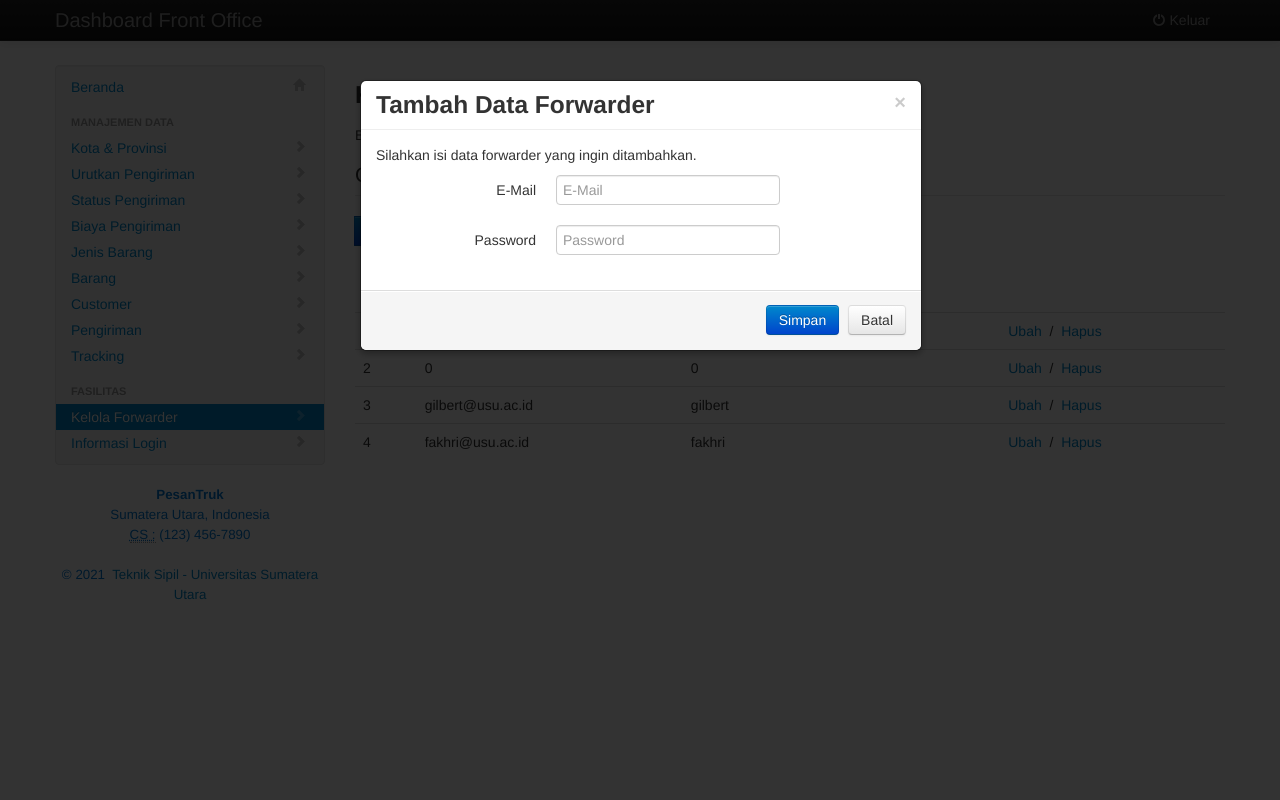
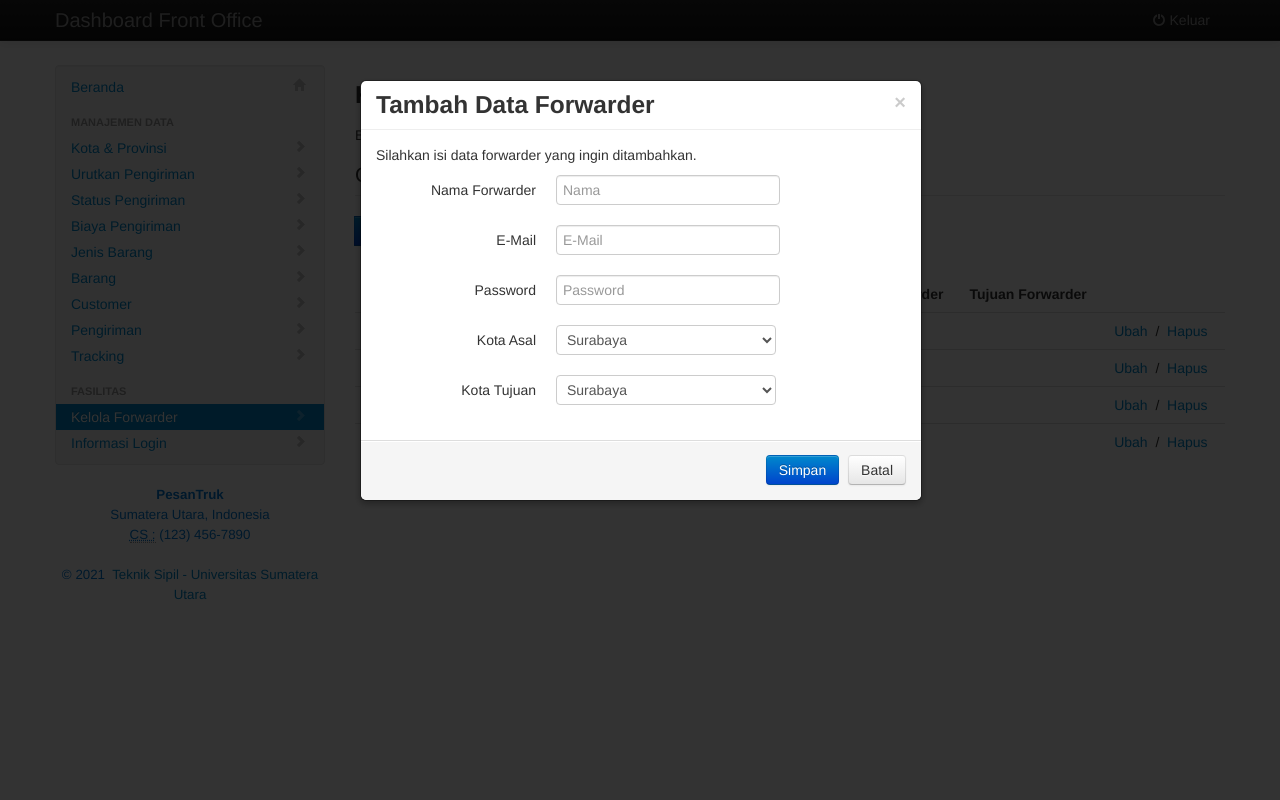
Before and after one commit to fakhririzha/aplikasi-logistik, a CodeIgniter app: page /psi-haluanindah-master/index.php/pg_admin/forwarder in a window 1280 px wide, after a click on "Tambah Data". Run offline with CodeIgniter, Linux system fonts and the light colour scheme; data comes from the database, SQL or seed files in the repository; data that the repository does not hold is empty; some libraries are stand-ins or nearby versions.

Commit message:
Menambahkan rute perjalanan default oleh forwarder

```diff
--- a/application/controllers/pg_admin.php
+++ b/application/controllers/pg_admin.php
@@ -1,7 +1,8 @@
 <?php
+
 /**
-* @author Thony Hermawan
-*/
+ * @author Thony Hermawan
+ */
 class Pg_admin extends CI_Controller
 {
 
@@ -54,7 +55,7 @@ class Pg_admin extends CI_Controller
 	{
 		$this->session->sess_destroy();
 		$this->session->set_flashdata('result', 'Anda sudah keluar');
-		header('location:'.base_url().'index.php/pg_admin/login');
+		header('location:' . base_url() . 'index.php/pg_admin/login');
 		redirect('pg_admin/login', 'refresh');
 	}
 
@@ -64,7 +65,7 @@ class Pg_admin extends CI_Controller
 		$data['konten'] = 'admin/kota_provinsi';
 		$data['aktif'] = 'active';
 		$data['kota'] = $this->mkota->getAllKota();
-		$data['provinsi'] = $this->mkota->getAllProvinsi();//$this->mprovinsi->getAllProvinsi();
+		$data['provinsi'] = $this->mkota->getAllProvinsi(); //$this->mprovinsi->getAllProvinsi();
 		$this->load->vars($data);
 		$this->load->view('admin/pg_admin', $data, FALSE);
 	}
@@ -148,6 +149,7 @@ class Pg_admin extends CI_Controller
 		$data['konten'] = 'admin/forwarder';
 		$data['aktif'] = 'active';
 		$data['forwarder'] = $this->mforwarder->get_all_forwarder();
+		$data['list_kota'] = $this->mkota->getAllKota();
 		$this->load->vars($data);
 		$this->load->view('admin/pg_admin', $data, FALSE);
 	}
@@ -175,7 +177,7 @@ class Pg_admin extends CI_Controller
 
 		$this->load->library('pagination');
 
-		$config['base_url'] = base_url().'index.php/pg_admin/barang';
+		$config['base_url'] = base_url() . 'index.php/pg_admin/barang';
 		$config['total_rows'] = $jml_barang;
 		$config['per_page'] = 10;
 		$config['uri_segment'] = 3;
@@ -257,7 +259,7 @@ class Pg_admin extends CI_Controller
 
 		$this->load->library('pagination');
 
-		$config['base_url'] = base_url().'index.php/pg_admin/tracking';
+		$config['base_url'] = base_url() . 'index.php/pg_admin/tracking';
 		$config['total_rows'] = $jml->num_rows();
 		$config['per_page'] = 10;
 		$config['uri_segment'] = 3;
@@ -291,4 +293,3 @@ class Pg_admin extends CI_Controller
 		$this->load->view('admin/pg_admin', $data, FALSE);
 	}
 }
-?>
--- a/application/models/mforwarder.php
+++ b/application/models/mforwarder.php
@@ -23,10 +23,13 @@ class Mforwarder extends CI_Model
 		return $data;
     }
 
-	public function insert_forwarder($email, $password){
+	public function insert_forwarder($nama, $email, $password, $asal, $tujuan){
 		$data = array(
+			'FORWARDER_NAMA' => $nama,
 			'FORWARDER_EMAIL' => $email,
-			'FORWARDER_PASSWORD' => $password
+			'FORWARDER_PASSWORD' => $password,
+			'FORWARDER_ID_KOTA_ASAL' => $asal,
+			'FORWARDER_ID_KOTA_TUJUAN' => $tujuan,
 			);
 		$this->db->insert('forwarder', $data);
 	}
--- a/application/models/mkota.php
+++ b/application/models/mkota.php
@@ -113,4 +113,3 @@ class Mkota extends CI_Model
 		return $data;
 	}
 }
-?>
--- a/application/views/admin/forwarder.php
+++ b/application/views/admin/forwarder.php
@@ -3,7 +3,7 @@
 <form method="post" class="form-seacrh">
 	<legend>Operasi</legend>
 	<div class="input-append">
-        <a href="#myModal" role="button" class="btn btn-primary" data-toggle="modal">
+		<a href="#myModal" role="button" class="btn btn-primary" data-toggle="modal">
 			<i class="icon-plus-sign icon-white"></i>&nbsp;Tambah Data
 		</a>
 	</div>
@@ -13,8 +13,11 @@
 		<thead>
 			<tr>
 				<th>ID</th>
+				<th>Nama Forwarder</th>
 				<th>E-Mail Forwarder</th>
 				<th>Password Forwarder</th>
+				<th>Asal Forwarder</th>
+				<th>Tujuan Forwarder</th>
 			</tr>
 		</thead>
 		<tbody>
@@ -23,13 +26,16 @@
 				$idx = 1;
 				foreach ($forwarder as $list) {
 					echo "<tr>";
-					echo "<td>".$list['FORWARDER_ID']."</td>";
-					echo "<td>".$list['FORWARDER_EMAIL']."</td>";
-					echo "<td>".$list['FORWARDER_PASSWORD']."</td>";
+					echo "<td>" . $list['FORWARDER_ID'] . "</td>";
+					echo "<td>" . $list['FORWARDER_NAMA'] . "</td>";
+					echo "<td>" . $list['FORWARDER_EMAIL'] . "</td>";
+					echo "<td>" . $list['FORWARDER_PASSWORD'] . "</td>";
+					echo "<td>" . $list['FORWARDER_NAMA_KOTA_ASAL'] . "</td>";
+					echo "<td>" . $list['FORWARDER_NAMA_KOTA_TUJUAN'] . "</td>";
 					echo "<td>";
-					echo anchor('forwarder/edit/'.$list['FORWARDER_ID'], 'Ubah', '');
-					echo nbs(2)."/".nbs(2);
-					echo anchor('forwarder/remove/'.$list['FORWARDER_ID'], 'Hapus', '');
+					echo anchor('forwarder/edit/' . $list['FORWARDER_ID'], 'Ubah', '');
+					echo nbs(2) . "/" . nbs(2);
+					echo anchor('forwarder/remove/' . $list['FORWARDER_ID'], 'Hapus', '');
 					echo "</td>";
 					echo "</tr>";
 					$idx++;
@@ -51,6 +57,12 @@
 		<div class="modal-body">
 			<p>Silahkan isi data forwarder yang ingin ditambahkan.</p>
 			<div class="control-group">
+				<label class="control-label" for="inputNamaForwarder">Nama Forwarder</label>
+				<div class="controls">
+					<input type="text" id="inputNamaForwarder" name="namaForwarder" placeholder="Nama" class="input-large" required>
+				</div>
+			</div>
+			<div class="control-group">
 				<label class="control-label" for="inputEmailForwarder">E-Mail</label>
 				<div class="controls">
 					<input type="email" id="inputEmailForwarder" name="emailForwarder" placeholder="E-Mail" class="input-large" required>
@@ -62,6 +74,30 @@
 					<input type="password" id="inputPasswordForwarder" name="passwordForwarder" placeholder="Password" class="input-large" minlength="4" maxlength="16" required>
 				</div>
 			</div>
+			<div class="control-group">
+				<label for="" class="control-label">Kota Asal</label>
+				<div class="controls">
+					<select name="cbKotaAsal">
+						<?php
+						foreach ($list_kota as $data) {
+							echo "<option value='" . $data['id_kota'] . "'>" . $data['nama_kota'] . "</option>";
+						}
+						?>
+					</select>
+				</div>
+			</div>
+			<div class="control-group">
+				<label for="" class="control-label">Kota Tujuan</label>
+				<div class="controls">
+					<select name="cbKotaTujuan">
+						<?php
+						foreach ($list_kota as $data) {
+							echo "<option value='" . $data['id_kota'] . "'>" . $data['nama_kota'] . "</option>";
+						}
+						?>
+					</select>
+				</div>
+			</div>
 		</div>
 		<div class="modal-footer">
 			<button type="submit" class="btn btn-primary">Simpan</button>
```
Also changed, not shown: application/controllers/forwarder.php (+4 -3 lines), sql_scratchpad.txt (+20 -0 lines).
